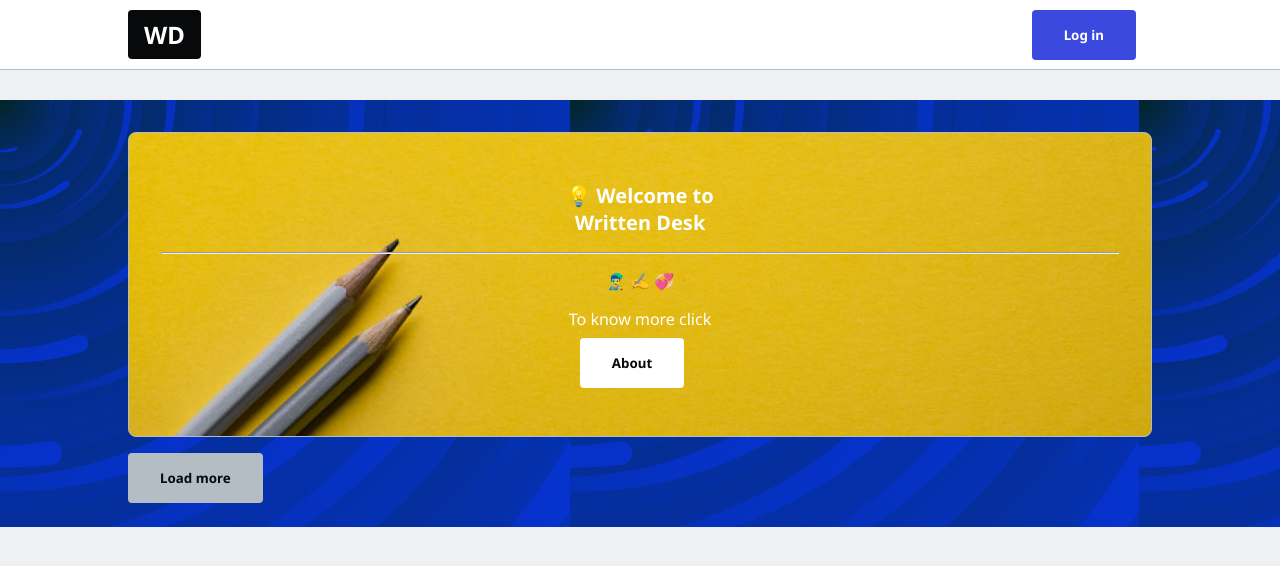
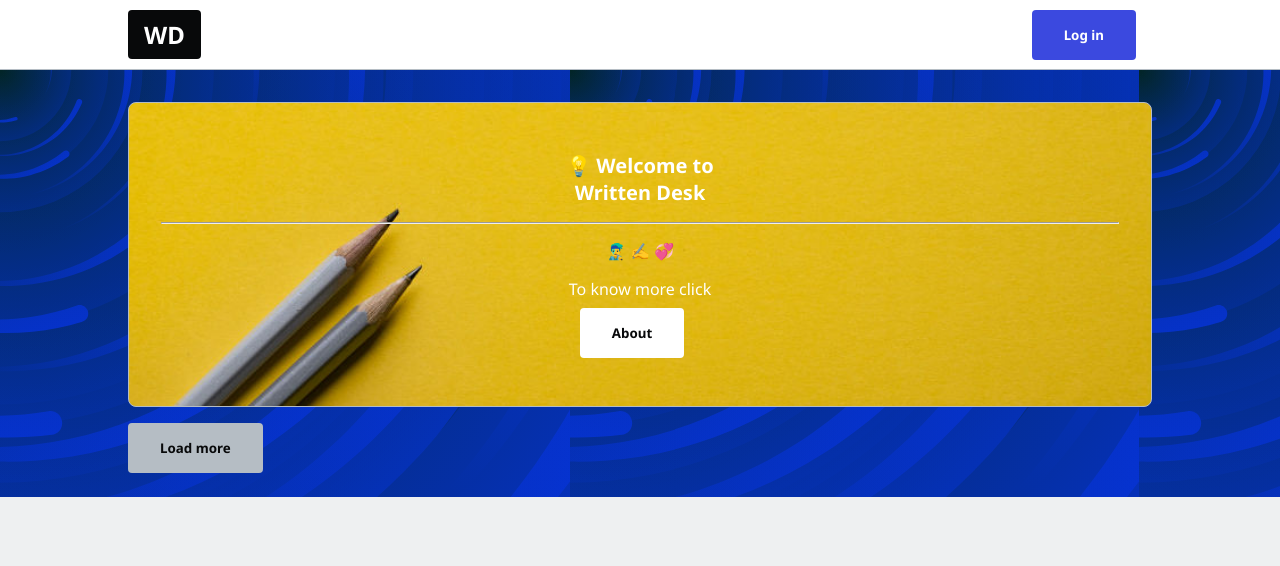
Before and after one commit to debabratabanerjee/bog-it, a Next.js app: page / in a window 1280 px wide. Shown: the top 566 px of the page. Built offline with nearby package versions, Linux system fonts and the light colour scheme; no server answers; the database is empty.

Commit message:
css changes to html global css line 18 50px to 35

```diff
--- a/styles/globals.css
+++ b/styles/globals.css
@@ -15,7 +15,7 @@ body {
   font-family: 'Noto Sans', sans-serif;
   background-color: var(--color-bg);
   color: var(--color-text);
-  margin-top: 50px;
+  margin-top: 35px;
 }
 
 
```
